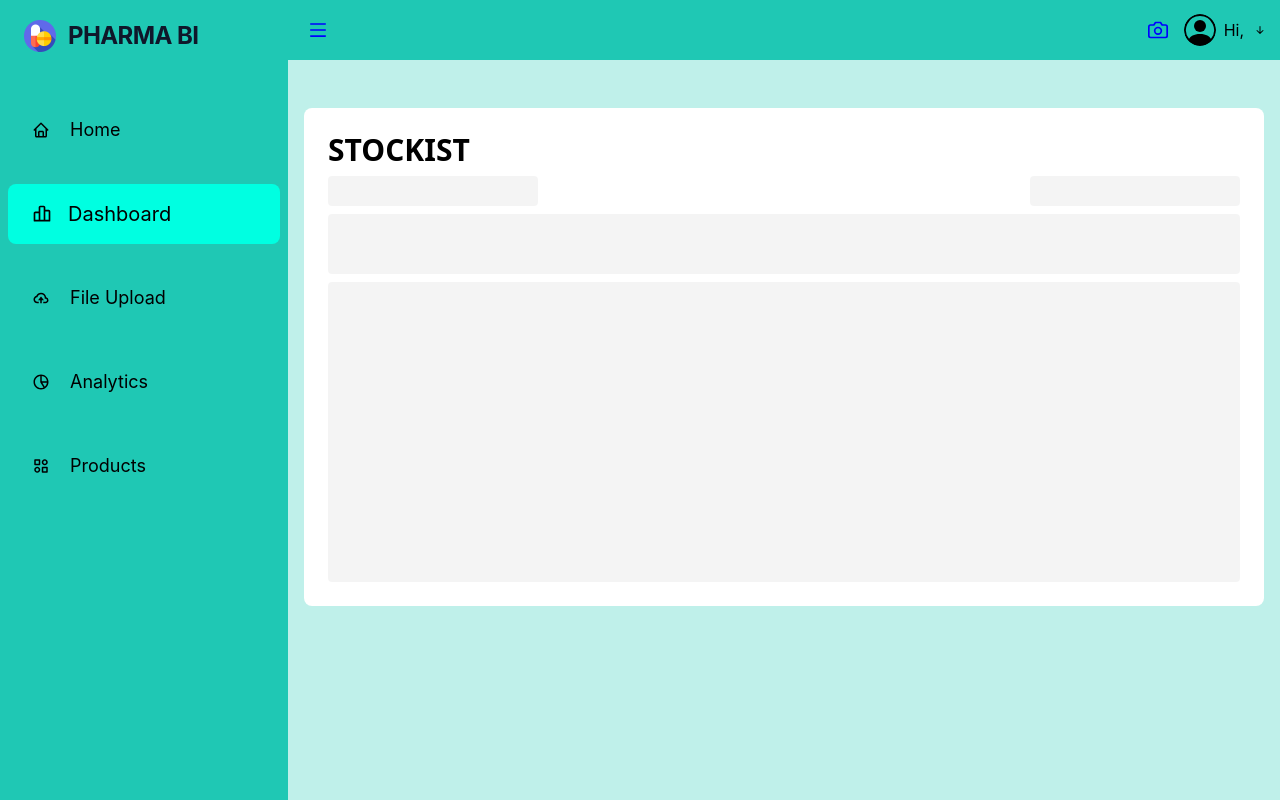
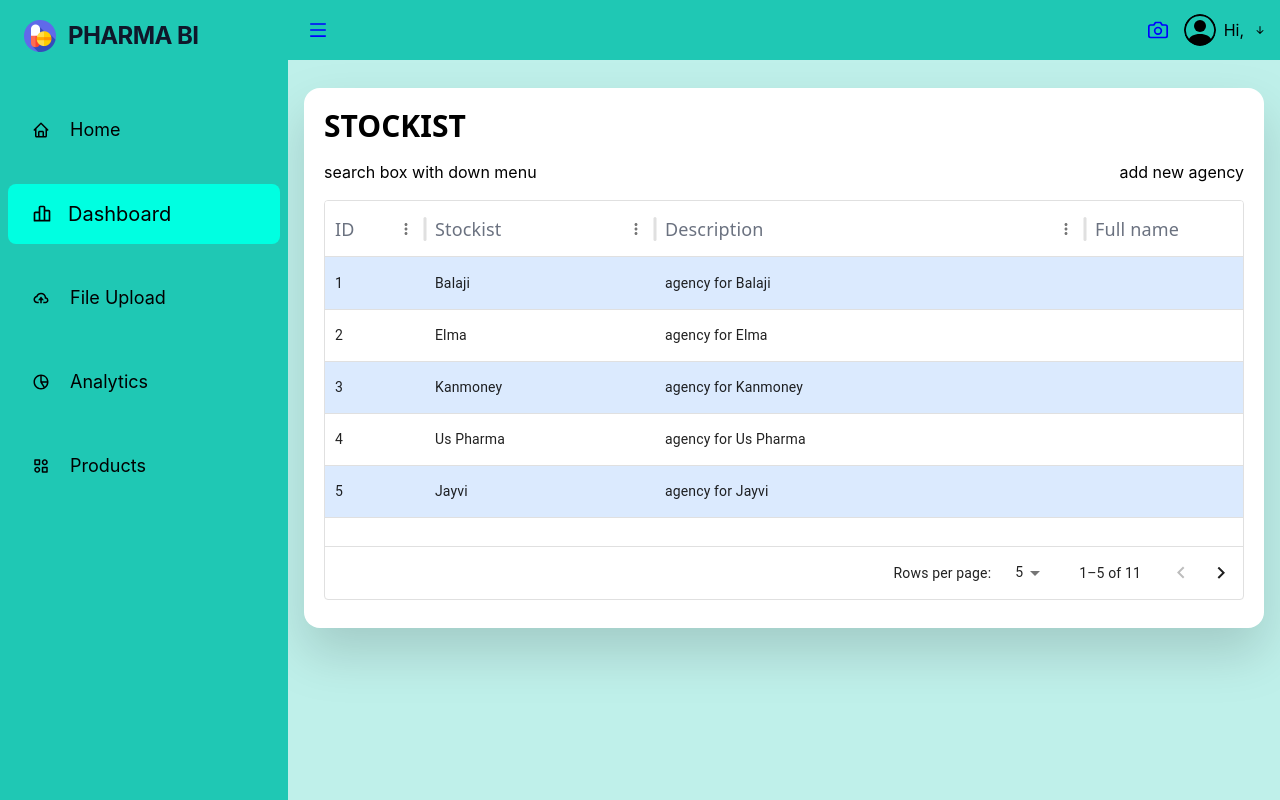
Before and after one commit to JohnDaisoN/PHARMA-PROJECT-PHASE-1, a React (Create React App) app: page /dashboard in a window 1280 px wide. Built offline with nearby package versions, Linux system fonts and the light colour scheme.

Commit message:
updated ui

```diff
--- a/src/App.js
+++ b/src/App.js
@@ -8,6 +8,7 @@ import "./index.css";
 import DashBoard from "./pages/DashBoard";
 import Products from "./pages/Products";
 import Layout from "./components/shared/Layout";
+import FileUpload from "./pages/FileUpload";
 
 const router = createBrowserRouter([
   {
@@ -29,7 +30,7 @@ const router = createBrowserRouter([
       },
       {
         path: "/fileupload",
-        element: <Products />,
+        element: <FileUpload />,
       },
       {
         path: "/analytics",
--- a/src/components/shared/TableAgency.jsx
+++ b/src/components/shared/TableAgency.jsx
@@ -17,15 +17,18 @@ const columns = [
 ];
 
 const rows = [
-  { id: 1, description: 'Snow', agencyName: 'Jon', age: 35 },
-  { id: 2, description: 'Lannister', agencyName: 'Cersei', age: 42 },
-  { id: 3, description: 'Lannister', agencyName: 'Jaime', age: 45 },
-  { id: 4, description: 'Stark', agencyName: 'Arya', age: 16 },
-  { id: 5, description: 'Targaryen', agencyName: 'Daenerys', age: null },
-  { id: 6, description: 'Melisandre', agencyName: null, age: 150 },
-  { id: 7, description: 'Clifford', agencyName: 'Ferrara', age: 44 },
-  { id: 8, description: 'Frances', agencyName: 'Rossini', age: 36 },
-  { id: 9, description: 'Roxie', agencyName: 'Harvey', age: 65 },
+  { id: 1, description: 'agency for Balaji', agencyName: 'Balaji', age: 35 },
+  { id: 2, description: 'agency for Elma', agencyName: 'Elma', age: 35 },
+  { id: 3, description: 'agency for Kanmoney', agencyName: 'Kanmoney', age: 35 },
+  { id: 4, description: 'agency for Us Pharma', agencyName: 'Us Pharma', age: 35 },
+  { id: 5, description: 'agency for Jayvi', agencyName: 'Jayvi', age: 35 },
+  { id: 6, description: 'agency for Hind', agencyName: 'Hind', age: 35 },
+  { id: 7, description: 'agency for Star', agencyName: 'Star', age: 35 },
+  { id: 8, description: 'agency for Mayon', agencyName: 'Mayon', age: 35 },
+  { id: 9, description: 'agency for Majestic', agencyName: 'Majestic', age: 35 },
+  { id: 10, description: 'agency for Sheen', agencyName: 'Sheen', age: 35 },
+  { id: 11, description: 'agency for Prabhu and Company', agencyName: 'Prabhu and Company', age: 35 },
+
 ];
 
 export default function DataTable({ handleOpen, setFormData }) {
--- a/src/pages/DashBoard.jsx
+++ b/src/pages/DashBoard.jsx
@@ -17,7 +17,7 @@ const DashBoard = () => {
   });
 
   //data should be fetched from the server
-  const data = undefined;
+  const data = 10;
 
 
   return (
--- /dev/null
+++ b/src/pages/FileUpload.jsx
@@ -0,0 +1,9 @@
+import React from 'react'
+
+const FileUpload = () => {
+  return (
+    <div>FileUpload</div>
+  )
+}
+
+export default FileUpload
--- a/src/pages/Products.jsx
+++ b/src/pages/Products.jsx
@@ -19,14 +19,14 @@ const Products = () => {
   });
 
   //data should be fetched from the server
-  const data = undefined;
+  const data = 10;
 
 
   return (
     <div className = ' h-full w-full flex flex-col p-7'>
       {/* <div className='flex flex-col flex-wrap p-4 pt-3 bg-green-300 rounded-lg overflow-scroll'> */}
       {data?
-       <div className='bg-white p-5 pb-7 flex flex-col gap-4 rounded-2xl drop-shadow-2xl mt-3'>
+       <div className='bg-white p-5 pb-7 flex flex-col gap-4 rounded-2xl drop-shadow-2xl mt-1'>
        <h1 className='text-3xl font-bold font-sans'>PRODUCTS</h1>
        <div className='flex justify-between items-center'>
          <div> search box with down menu</div>
```
